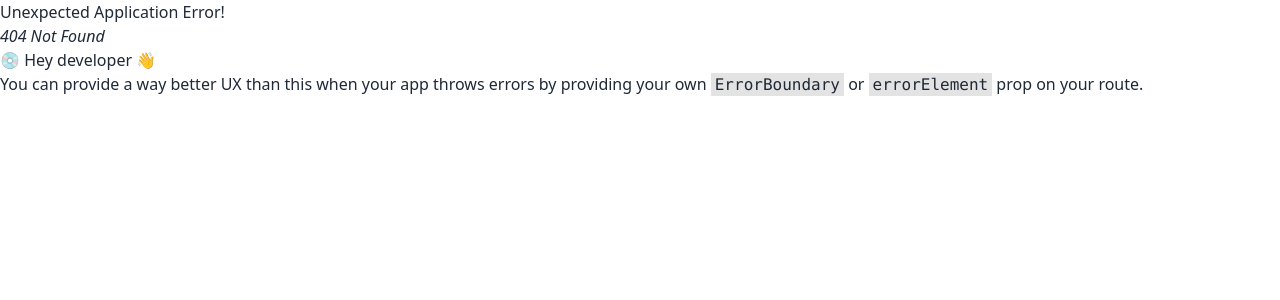
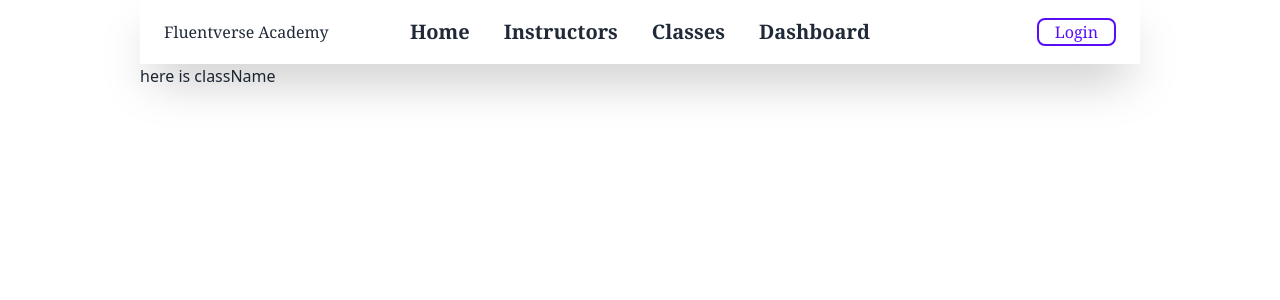
Before and after one commit to Nazmulhossain3/fluentVerse-client, a React (Vite) app: page /classes in a window 1280 px wide. Before the commit this address had no page. Shown: the top 300 px of the page. Built offline with nearby package versions, Linux system fonts and the light colour scheme.

Commit message:
navbar is done

```diff
--- /dev/null
+++ b/src/Layout/Dashboard/Dashboard.jsx
@@ -0,0 +1,10 @@
+
+const Dashboard = () => {
+    return (
+        <div>
+            <h2>here is Dashboard</h2>
+        </div>
+    );
+};
+
+export default Dashboard;
--- a/src/Layout/Main.jsx
+++ b/src/Layout/Main.jsx
@@ -1,8 +1,10 @@
 import { Outlet } from "react-router-dom";
+import Navbar from "../Shared/Navbar";
 
 const Main = () => {
     return (
-        <div>
+        <div className="w-[1000px] mx-auto" >
+            <Navbar></Navbar>
             <Outlet></Outlet>
         </div>
     );
--- /dev/null
+++ b/src/Pages/Classes.jsx
@@ -0,0 +1,10 @@
+
+const Classes = () => {
+    return (
+        <div>
+           <h2>here is className</h2>
+        </div>
+    );
+};
+
+export default Classes;
--- a/src/Pages/Home/Home.jsx
+++ b/src/Pages/Home/Home.jsx
@@ -2,8 +2,7 @@
 const Home = () => {
     return (
         <div>
-            <h2 className="text-red-500 text-3xl">this is home</h2>
-            <button className="btn btn-active btn-primary">Primary</button>
+
 
         </div>
     );
--- /dev/null
+++ b/src/Pages/Instructors.jsx
@@ -0,0 +1,10 @@
+
+const Instructors = () => {
+    return (
+        <div>
+            <h2>here is Instructors</h2>
+        </div>
+    );
+};
+
+export default Instructors;
--- /dev/null
+++ b/src/Shared/Navbar.jsx
@@ -0,0 +1,25 @@
+import { Link } from "react-router-dom";
+
+const Navbar = () => {
+    return (
+        <div className="navbar shadow-2xl px-6 sticky bg-base-100">
+        <div className="navbar-start">
+          <p className="font-serif">Fluentverse Academy</p>
+        </div>
+        <div className="navbar-center font-serif">
+          <Link to='/' className="btn btn-ghost normal-case text-xl">Home</Link>
+          <Link to='/Instructors' className="btn btn-ghost normal-case text-xl">Instructors</Link>
+          <Link to='/classes' className="btn btn-ghost normal-case text-xl"> Classes</Link>
+          <Link to='/dashboard' className="btn btn-ghost normal-case text-xl"> Dashboard</Link>
+        </div>
+        <div className="navbar-end">
+
+          <button className="border-2 font-serif rounded-lg btn-primary btn-outline px-4">
+            Login
+          </button>
+        </div>
+      </div>
+    );
+};
+
+export default Navbar;
```
Also changed, not shown: src/main.jsx (+15 -0 lines).
